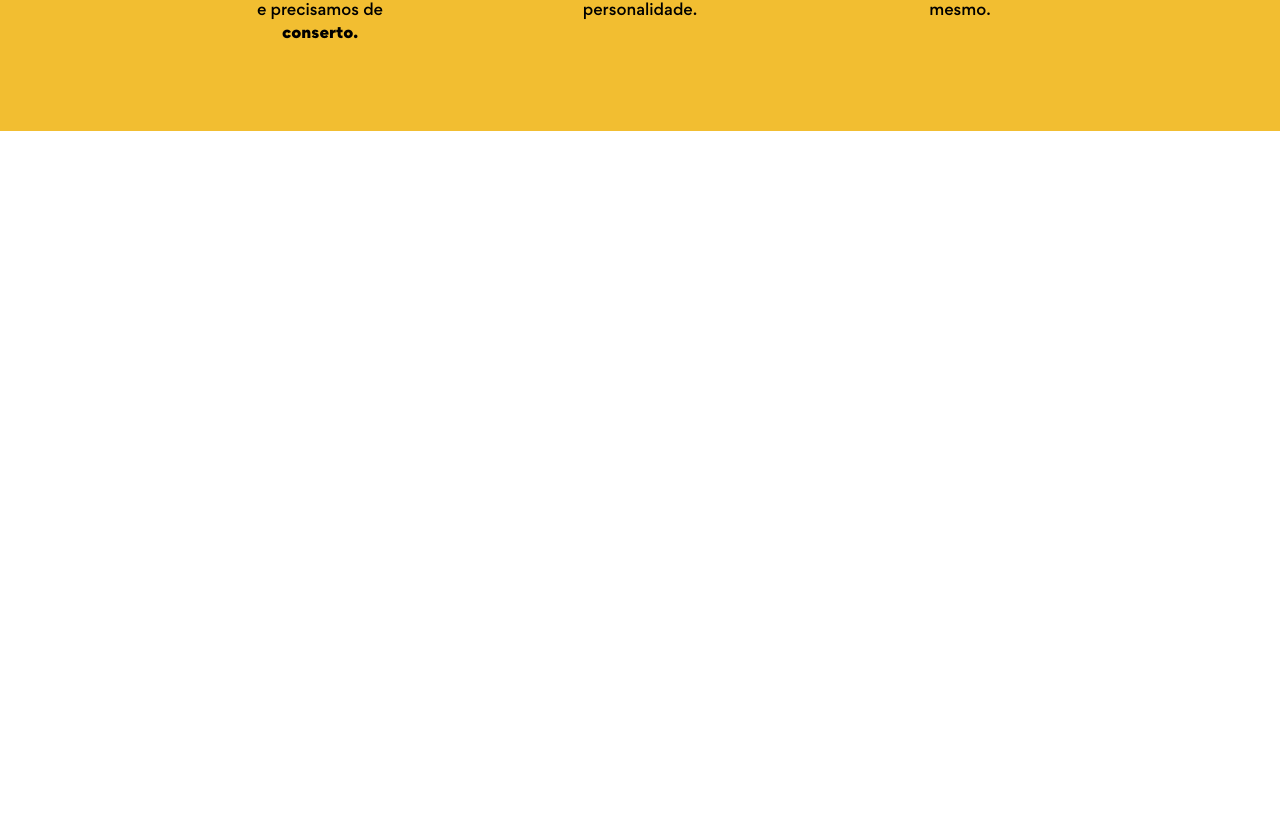
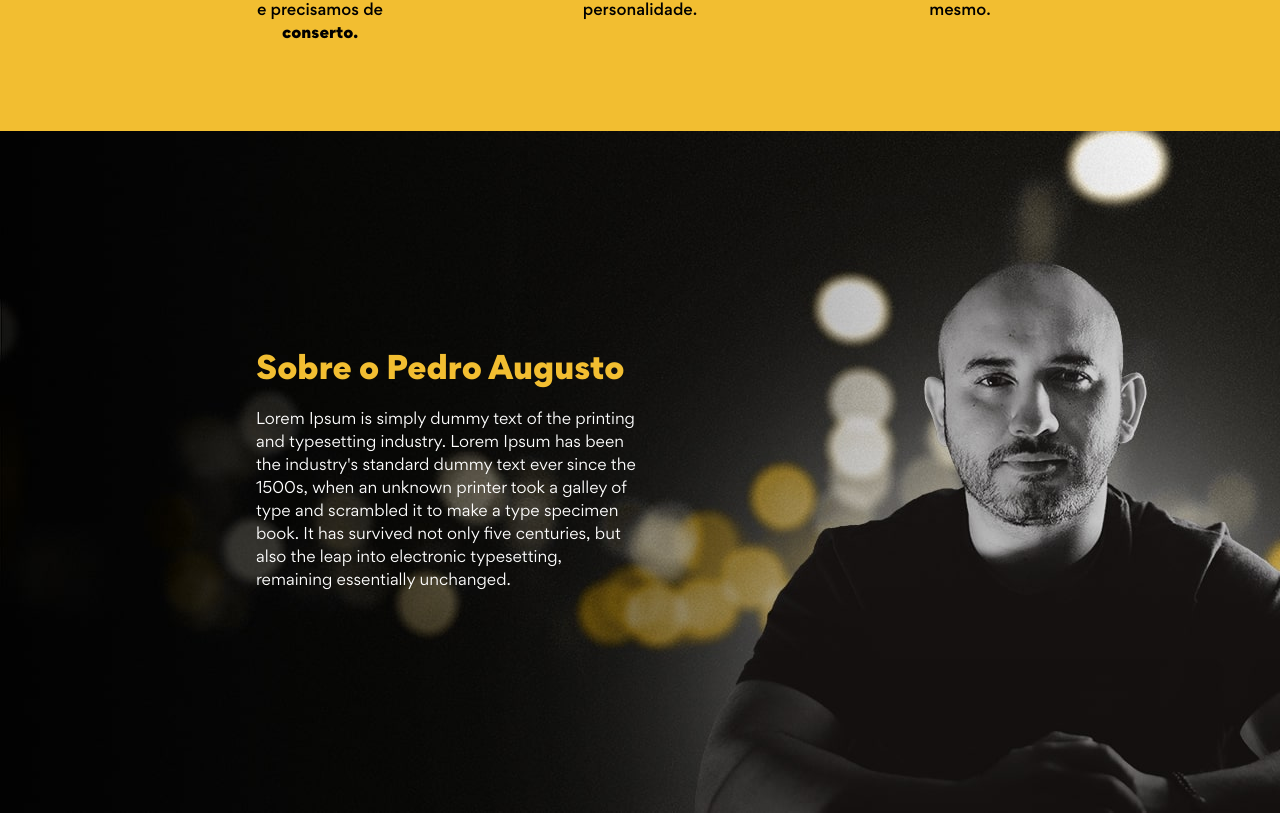
Before and after one commit to kamilacerdeira/landing-jornada-do-poco-a-luz, a React app: page / in a window 1280 px wide. Shown: the part 813-1626 px from the top of the page. Before the commit the page ends 944 px from the top, so only its background shows below. Built offline with nearby package versions, Linux system fonts and the light colour scheme.

Commit message:
seção about finalizada

```diff
--- a/src/App.jsx
+++ b/src/App.jsx
@@ -2,6 +2,7 @@
 
 import Header from './components/header'
 import IconSection from './components/IconSection'
+import About from './components/About'
 
 export function App() {
     return (
@@ -9,7 +10,7 @@
         {/* <img src={yellowWave} alt="" /> */}
         <Header />
         <IconSection />
-
+        <About />
     </>
     )
 }
--- /dev/null
+++ b/src/components/About.jsx
@@ -0,0 +1,19 @@
+import '../styles/about.scss'
+
+const About = props => {
+
+    return (
+        <div className="about">
+            <div className="about-content">
+                <span>Sobre o Pedro Augusto</span>
+                <p> Lorem Ipsum is simply dummy text of the printing and typesetting industry. Lorem Ipsum has been
+                    the industry's standard dummy text ever since the 1500s, when an unknown printer took a galley
+                    of type and scrambled it to make a type specimen book. It has survived not only five centuries,
+                    but also the leap into electronic typesetting, remaining essentially unchanged.
+                </p>
+            </div>
+        </div>
+    )
+}
+
+export default About
--- /dev/null
+++ b/src/styles/about.scss
@@ -0,0 +1,28 @@
+.about {
+    background: url("../assets/pedroAugusto.png");
+    background-size: cover;
+    background-repeat: no-repeat;
+    height: 682px;
+
+    display: flex;
+
+    span {
+        font-family: 'GorditaBlack';
+	    font-size: calc(18px + 1vw);
+        color: var(--yellow);
+        margin-bottom: 15px;
+    }
+
+    p {
+        font-family: 'GorditaRegular';
+        color: #fff;
+    }
+}
+
+.about-content {
+    display: flex;
+    flex-direction: column;
+    justify-content: center;
+    width: 30%;
+    margin: 0 20%;
+}
--- a/webpack.config.js
+++ b/webpack.config.js
@@ -25,7 +25,7 @@
     module: {
         rules: [
             {
-                test: /\.(png|woff|woff2|eot|ttf|otf)$/,
+                test: /\.(png|jpg|woff|woff2|eot|ttf|otf)$/,
                 loader: "file-loader"
             },
             {
```
Also changed, not shown: src/assets/pedroAugusto.png (renamed from src/assets/Dobra 4 - Foto Pedro Augusto.png.jpg).
